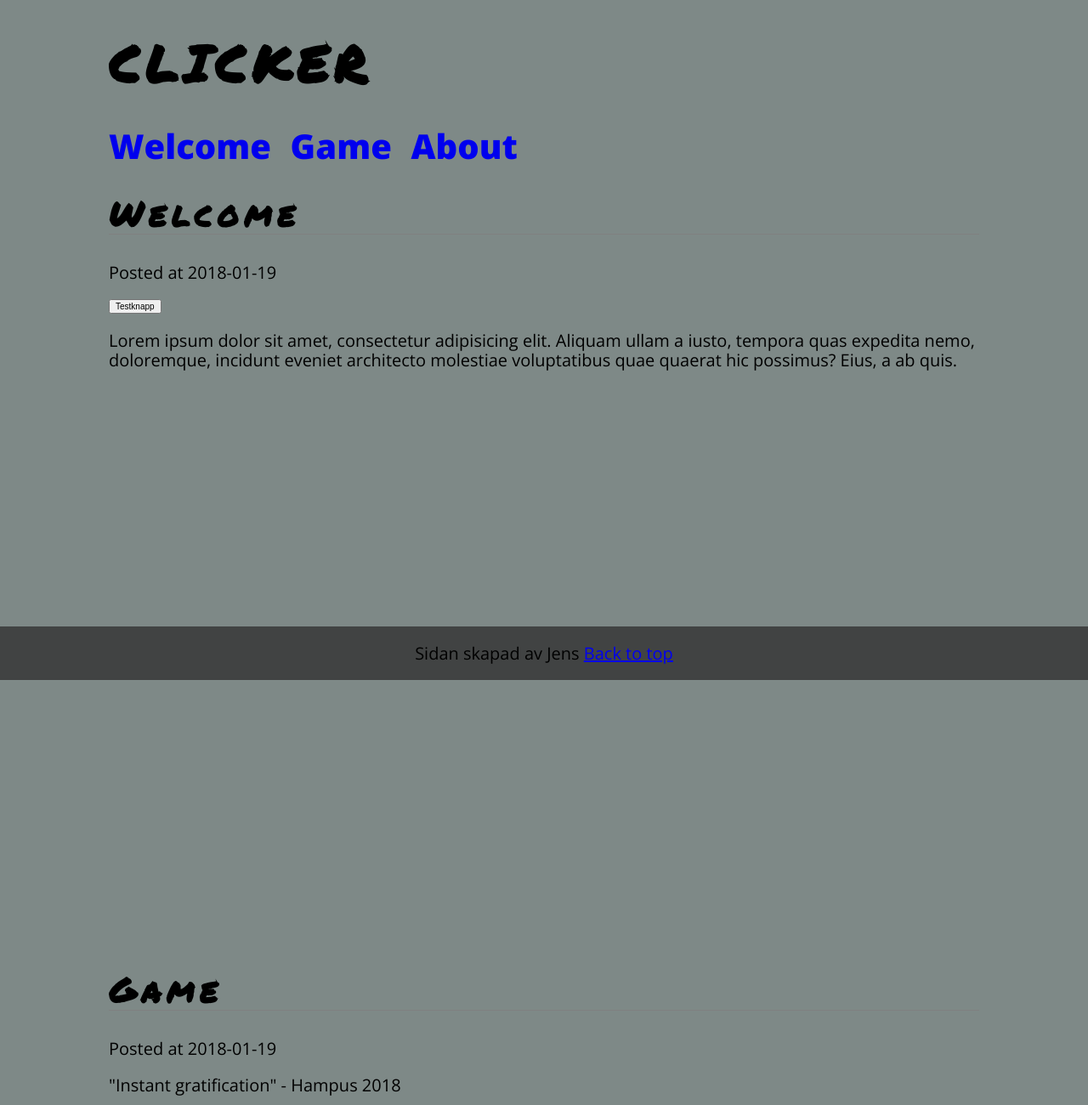
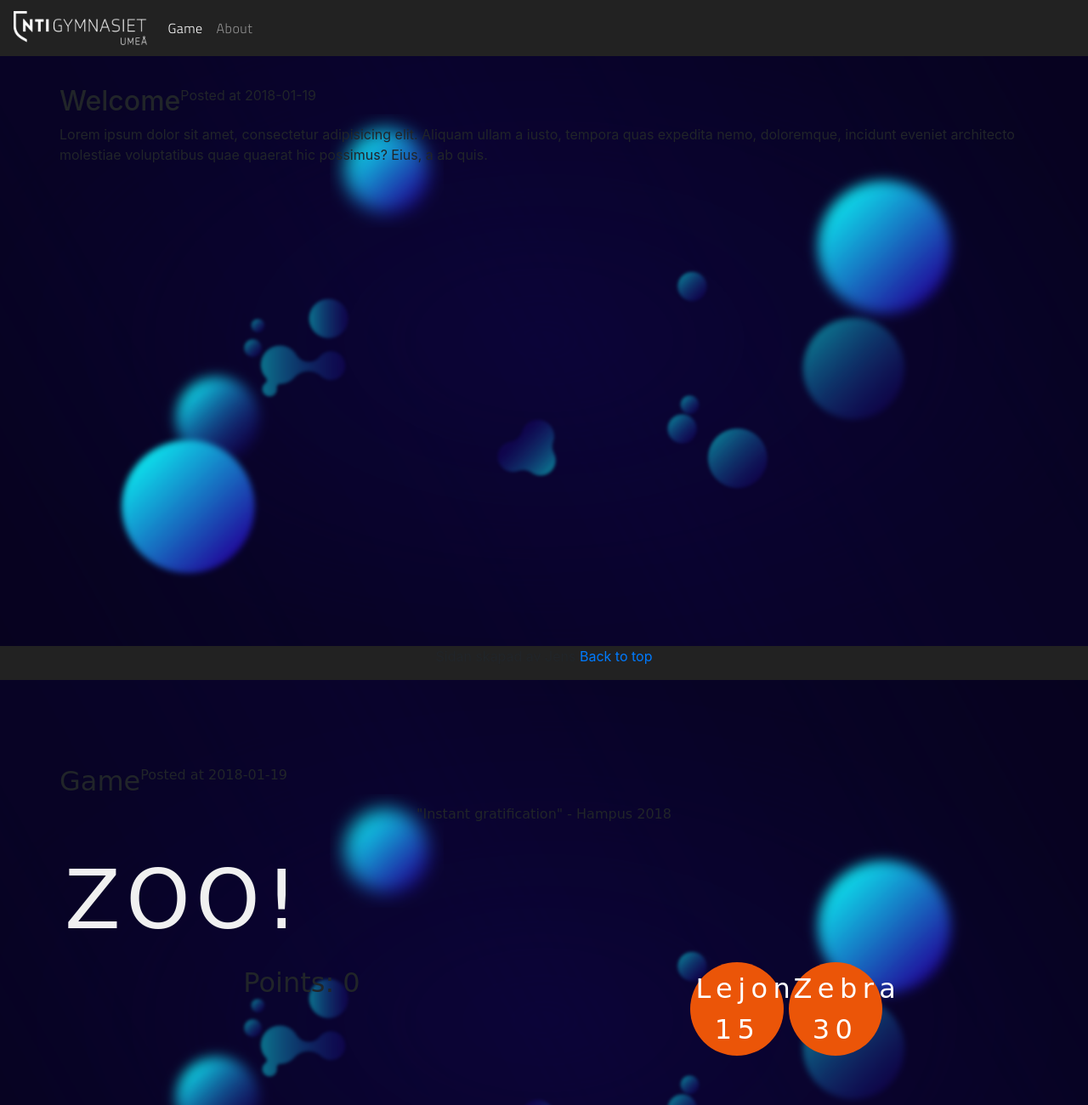
Before and after one commit to jensadev/wu1-clicker-gammal, a plain HTML site: page index.html in a window 1280 px wide. Shown: the top 1300 px of the page at 85% size. Drawn offline with nearby package versions, Linux system fonts and the light colour scheme.

Commit message:
nti-versionen av clickern

```diff
--- a/style.css
+++ b/css/style.css
@@ -1,61 +1,32 @@
-html {
-	font-size: 16px;
+/* RGB  https://coolors.co/e0e0e2-81d2c7-b5bad0-7389ae-416788
+
+font-family: 'Open Sans', sans-serif;
+font-family: 'Titillium Web', sans-serif;
+
+*/
+
+body {
+	background-color: #000;
 }
 
-body {
-	font-family: 'Open Sans', sans-serif;
-	font-size: 62.5%;
-	background-color: #7E8987;
+.navbar-custom {
+	background-color: #222222;
+	font-family: 'Titillium Web', sans-serif;
+	font-weight: 300;
+	letter-spacing: 0.03rem;
 }
 
-main {
-	width: 80%;
-	margin: 0 auto;
+section {
+	height: 100vh;
+	background-image: url('../img/boll-1.png');
+	background-size: cover;
+	background-position: center;
+	background-position-x: center;
+	background-repeat: no-repeat;
 }
 
-h1, h2 {
-	font-family: 'Permanent Marker', cursive;
-	letter-spacing: .4rem;
-}
-
-h1 {
-	font-size: 6em;
-}
-
-h2 {
-	font-size: 4em;
-	border-bottom: 1px solid grey;
-}
-
-p {
-	font-size: 2em;
-}
-
-.menu ul {
-	margin: 0px;
-	padding: 0px;
-	list-style: none;
-}
-
-.menu li {
-	display: inline;
-	font-size: 4em;
-	text-align: center;
-	padding-right: 20px;
-}
-
-.menu a {
-	text-decoration: none;
-	font-weight: 800;
-}
-
-.menu a:hover {
-	border-bottom: 4px solid grey;
-}
-
-article {
-	height: 100vh;
-	padding-bottom: 80px;
+.sec {
+	padding-top: 100px;
 }
 
 #game, #score{
@@ -69,22 +40,15 @@ article {
 
 #clickerbutton {
 	font-size: 6em;
-	width:300px;
-	height:300px;
-	border-radius: 200px;
-	background-color: #EB5508;
+	background-image: url('../img/bjutt.png');
+	background-color: transparent;
+	color: #f0f0f0;
 	font-family: 'Permanent Marker', cursive;
 	letter-spacing: .4rem;
-	color: white;
-	border:0px solid #7E8987;
+	border: 0px;
 }
 
-#clickerbutton:active {
-	transition-property: border, background-color;
-	transition-duration: 1s;
-	background-color: #812F05;
-	border: 40px solid #7E8987;
-}
+
 #clickerbutton:focus {
 	outline: 0px;
 }
@@ -101,7 +65,7 @@ footer {
     bottom: 0;
     width: 100%;
     text-align: center;
-    background-color: rgba(51,51,51,0.8);
+    background-color: #222222;
 }
 
 #lionSuper {
--- a/index.html
+++ b/index.html
@@ -4,64 +4,84 @@
 	<meta charset="utf-8">
 	<meta name="viewport" content="width=device-width, initial-scale=1.0">
 	<title>Clicker</title>
-	<link rel="stylesheet" type="text/css" href="style.css">
-	<link rel="stylesheet" type="text/css" href="normalize.css">
-	<link href="https://fonts.googleapis.com/css?family=Open+Sans:400,800|Permanent+Marker" rel="stylesheet">
+	<link rel="stylesheet" href="https://stackpath.bootstrapcdn.com/bootstrap/4.3.1/css/bootstrap.min.css" integrity="sha384-ggOyR0iXCbMQv3Xipma34MD+dH/1fQ784/j6cY/iJTQUOhcWr7x9JvoRxT2MZw1T" crossorigin="anonymous">
+	<link href="https://fonts.googleapis.com/css?family=Open+Sans:800|Titillium+Web:300,400,600" rel="stylesheet">
+	<link rel="stylesheet" type="text/css" href="css/style.css">
 </head>
 <body>
+	<nav class="navbar navbar-expand-lg navbar-dark navbar-custom fixed-top">
+		<a class="navbar-brand" href="#">
+			<img src="img/logo.png" height="40">
+		</a>
+		<button class="navbar-toggler" data-target="#my-nav" data-toggle="collapse" aria-controls="my-nav" aria-expanded="false" aria-label="Toggle navigation">
+			<span class="navbar-toggler-icon"></span>
+		</button>
+		<div id="my-nav" class="collapse navbar-collapse">
+			<ul class="navbar-nav mr-auto">
+				<li class="nav-item active">
+					<a class="nav-link" href="#game">Game <span class="sr-only">(current)</span></a>
+				</li>
+				<li class="nav-item">
+					<a class="nav-link" href="#about">About</a>
+				</li>
+			</ul>
+		</div>
+	</nav>
 	<main>
-		<!-- huvudmeny -->
-		<header class="top">
-			<h1 class="logo">Clicker</h1>
-			<!-- https://www.w3schools.com/css/css_navbar.asp -->
-			<nav class="menu">
-				<ul>
-					<li><a href="#welcome">Welcome</a></li>
-					<li><a href="#clicker">Game</a></li>
-					<li><a href="#about">About</a></li>
-				</ul>
-			</nav>
-		</header>
-		<!-- innehåll -->
-		<section>
-			<article id="welcome">
-				<header>
+		<section class="py-0 my-0" id="welcome">
+			<div class="container sec">
+				<div class="row">
 					<h2>Welcome</h2>
 					<p>Posted at <time>2018-01-19</time></p>
-				</header>
-				<button id="testknapp">Testknapp</button>
+				</div>
+				<div class="row">
 					<p>Lorem ipsum dolor sit amet, consectetur adipisicing elit. Aliquam ullam a iusto, tempora quas expedita nemo, doloremque, incidunt eveniet architecto molestiae voluptatibus quae quaerat hic possimus? Eius, a ab quis.</p>
-			</article>
-			<article id="clicker">
-				<header>
+				</div>
+			</div>
+		</section>
+		<section class="py-0 my-0" id="game">
+			<div class="container sec">
+				<div class="row">
 					<h2>Game</h2>
 					<p>Posted at <time>2018-01-19</time></p>
-				</header>
+				</div>
+				<div class="row">
+					<div class="col">
 						<p><quote>"Instant gratification"</quote> - Hampus 2018</p>
-				<div id="game">
+					</div>
+				</div>
+				<div class="row">
 					<button id="clickerbutton">ZOO!</button>
 				</div>
-				<div id="score"></div>
-				<div id="powerUps">
+				<div class="row">
+					<div class="col-6" id="score"></div>
+					<div class="col-6" id="powerUps">
 						<button id="lejon" class="powerUpButton" accesskey="l">Lejon</button>
 						<button id="lionSuper" class="powerUpButton" accesskey="s">Super Lion!</button>
 						<button id="zebra" class="powerUpButton" accesskey="z">Zebra</button>
 						<p id="powerText"></p>
 					</div>
-			</article>
-			<article id="about">
-				<header>
+				</div>
+			</div>
+		</section>
+		<section class="py-0 my-0" id="about">
+			<div class="container sec">
+				<div class="row">
 					<h2>About</h2>
 					<p>Posted at <time>2018-01-19</time></p>
-				</header>
+				</div>
+				<div class="row">
 					<p>Lorem ipsum dolor sit amet, consectetur adipisicing elit. Aliquam ullam a iusto, tempora quas expedita nemo, doloremque, incidunt eveniet architecto molestiae voluptatibus quae quaerat hic possimus? Eius, a ab quis.</p>
-			</article>
+				</div>
+			</div>
 		</section>
-		<!-- sidfot -->
+	</main>
 	<footer>
 		<p>Sidan skapad av Jens <a href="#top">Back to top</a></p>
 	</footer>
-	</main>
-	<script src="spel.js"></script>
+	<script src="https://code.jquery.com/jquery-3.3.1.slim.min.js" integrity="sha384-q8i/X+965DzO0rT7abK41JStQIAqVgRVzpbzo5smXKp4YfRvH+8abtTE1Pi6jizo" crossorigin="anonymous"></script>
+	<script src="https://cdnjs.cloudflare.com/ajax/libs/popper.js/1.14.7/umd/popper.min.js" integrity="sha384-UO2eT0CpHqdSJQ6hJty5KVphtPhzWj9WO1clHTMGa3JDZwrnQq4sF86dIHNDz0W1" crossorigin="anonymous"></script>
+	<script src="https://stackpath.bootstrapcdn.com/bootstrap/4.3.1/js/bootstrap.min.js" integrity="sha384-JjSmVgyd0p3pXB1rRibZUAYoIIy6OrQ6VrjIEaFf/nJGzIxFDsf4x0xIM+B07jRM" crossorigin="anonymous"></script>
+	<script src="js/spel.js"></script>
 </body>
 </html>
```
Also changed, not shown: img/bjutt.png (added), img/boll-1.png (added), img/boll-2.png (added), img/boll-3.png (added), img/bollar.png (added), img/logo.png (added), js/spel.js (renamed from spel.js). Lines whose indentation alone changed are shown as unchanged.
